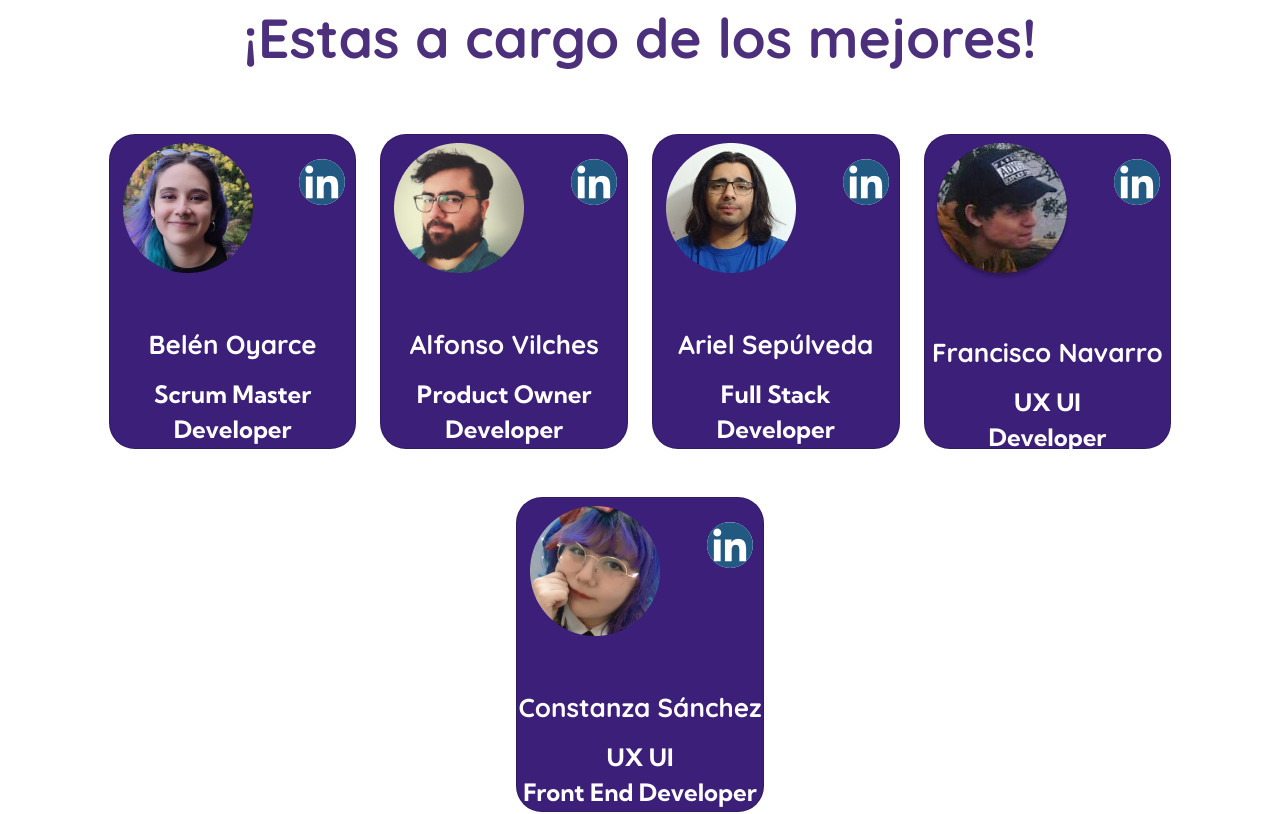
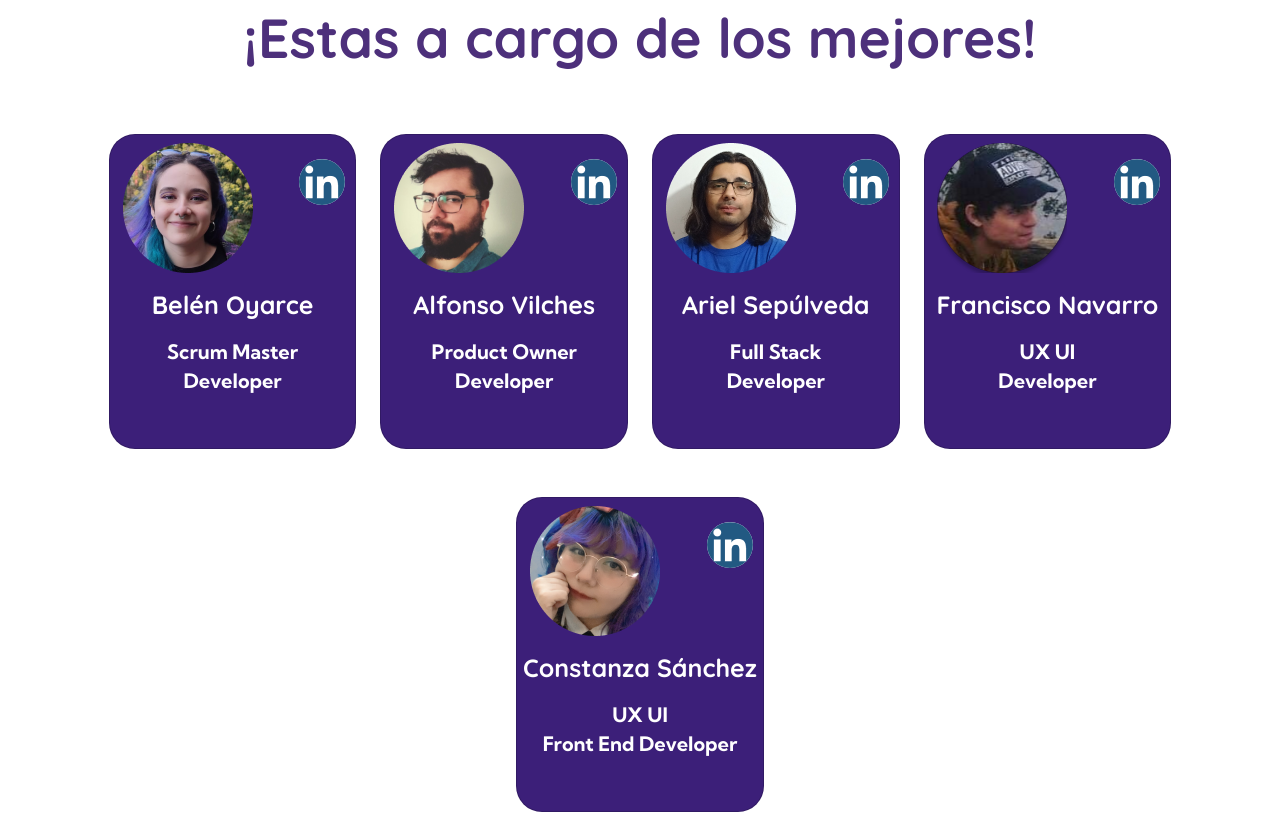
Before and after one commit to a-sepulveda-r/proyecto-reservas-keepe, a React (Create React App) app: page / in a window 1280 px wide. Shown: the part 1660-2474 px from the top of the page. Built offline with nearby package versions, Linux system fonts and the light colour scheme; no server answers.

Commit message:
arreglado quienes somos

```diff
--- a/src/Assets/css/styleCardPersonal.css
+++ b/src/Assets/css/styleCardPersonal.css
@@ -9,11 +9,20 @@
   background-color: white;
 }
 
+.foto-linkedin {
+
+  padding-left: 1rem;
+  padding-top: 1rem;
+  padding-bottom: 1rem;
+  width: 10rem;
+  height: 10rem;
+}
+
 .titulo-color {
   font-family: "Quicksand";
   font-style: normal;
   font-weight: 700;
-  font-size: 26px;
+  font-size: 25px;
   line-height: 32px;
   text-align: center;
   color: #ffffff;
@@ -22,10 +31,12 @@
   font-family: "Kumbh Sans";
   font-style: normal;
   font-weight: 400;
-  font-size: 24px;
+  font-size: 20px;
   line-height: 145%;
   text-align: center;
   color: #ffffff;
+  padding-left: 0.5rem;
+  padding-right: 0.5rem;
 }
 .col-medidas {
   width: 271.62px;
--- a/src/components/CardPersonal.jsx
+++ b/src/components/CardPersonal.jsx
@@ -18,10 +18,10 @@ const CardPersonalComponent = () => {
         <div class="card mx-auto my-5 bg-card border-color">
           <div class="row">
             <div className="col-8">
-              <img
+              <img className="foto-linkedin"
                 src={beli}
                 alt="Foto del rostro de la persona 1"
-                class="mx-auto d-block pb-5 pt-2 bg-image"
+                class="mx-auto d-block pb-2 pt-2 bg-image"
               />
             </div>
             <div className="col-4 mt-4">
@@ -47,10 +47,10 @@ const CardPersonalComponent = () => {
         <div class="card mx-auto my-5 bg-card ">
           <div class="row">
             <div className="col-8">
-              <img
+              <img className="foto-linkedin"
                 src={alfo}
                 alt="Foto del rostro de la persona 1"
-                class="mx-auto d-block pb-5 pt-2 bg-image"
+                class="mx-auto d-block pb-2 pt-2 bg-image"
               />
             </div>
             <div className="col-4 mt-4">
@@ -71,14 +71,15 @@ const CardPersonalComponent = () => {
           </h3>
         </div>
       </div>
+
       <div class="col-lg-2 col-xs-4 col-medidas mb-5">
         <div class="card mx-auto my-5 bg-card ">
           <div class="row">
             <div className="col-8">
-              <img
+              <img className="foto-linkedin"
                 src={ari}
                 alt="Foto del rostro de la persona 1"
-                class="mx-auto d-block pb-5 pt-2 bg-image"
+                class="mx-auto d-block pb-2 pt-2 bg-image"
               />
             </div>
             <div className="col-4 mt-4">
@@ -102,14 +103,20 @@ const CardPersonalComponent = () => {
           </h3>
         </div>
       </div>
+
+
+
+
+
+
       <div class="col-lg-2 col-xs-4 col-medidas mb-5">
         <div class="card mx-auto my-5 bg-card ">
           <div class="row">
             <div className="col-8">
-              <img
+              <img className="foto-linkedin"
                 src={fran}
                 alt="Foto del rostro de la persona 1"
-                class="mx-auto d-block pb-5 pt-2 bg-image"
+                class="mx-auto d-block pb-2 pt-2 bg-image"
               />
             </div>
             <div className="col-4 mt-4">
@@ -133,14 +140,17 @@ const CardPersonalComponent = () => {
           </h3>
         </div>
       </div>
+
+
+
       <div class="col-lg-2 col-xs-4 col-medidas mb-5">
         <div class="card mx-auto my-5 bg-card ">
           <div class="row">
             <div className="col-8">
-              <img
+              <img className="foto-linkedin"
                 src={cono}
                 alt="Foto del rostro de la persona 1"
-                class="mx-auto d-block pb-5 pt-2 bg-image"
+                class="mx-auto d-block pb-2 pt-2 bg-image"
               />
             </div>
             <div className="col-4 mt-4">
@@ -164,6 +174,11 @@ const CardPersonalComponent = () => {
           </h3>
         </div>
       </div>
+
+
+
+
+
     </div>
   );
 };
```
Also changed, not shown: src/Assets/IMG/fran.png.
